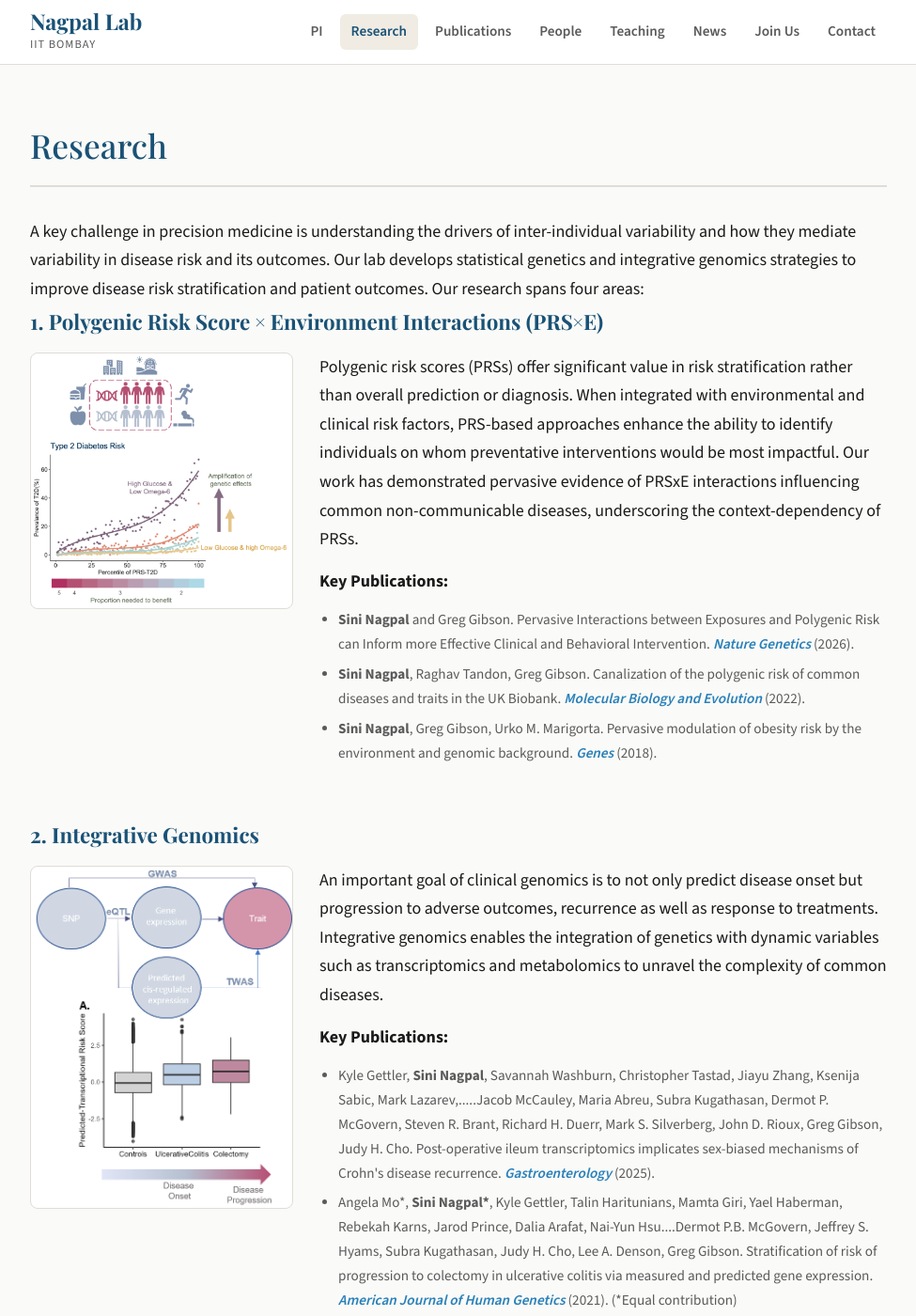
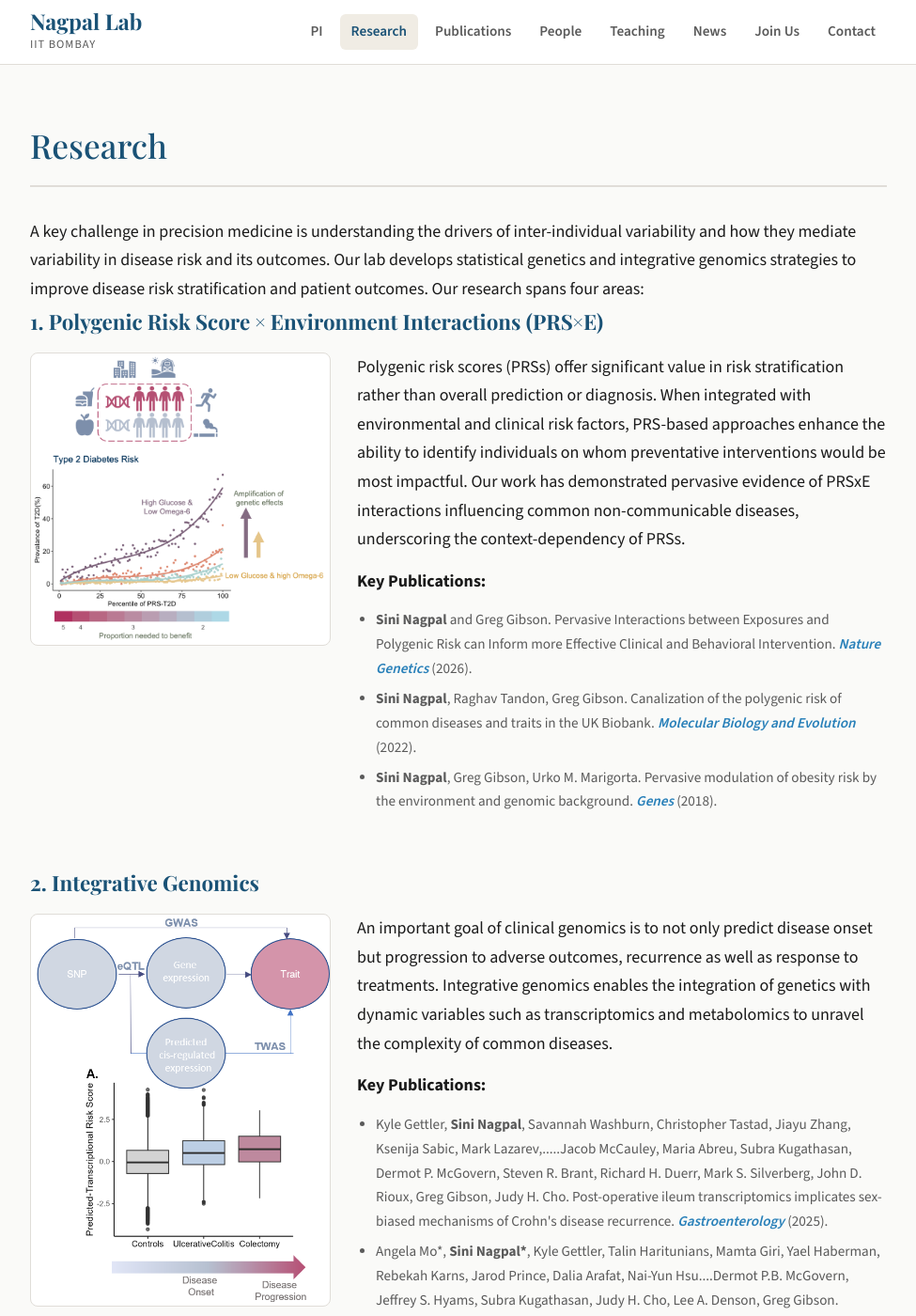
Before and after one commit to nagpallab/nagpallab.github.io, a Jekyll site: the page built from research.md, in a window 1280 px wide and 1400 px high. Shown: the whole window at 94% size, without its empty margins (152-1127 px from the left). Built offline with Jekyll 4.4.1, drawn with Linux system fonts in a browser that asks for light colours.

Commit message:
Update style.css

```diff
--- a/assets/css/style.css
+++ b/assets/css/style.css
@@ -232,7 +232,7 @@ a:hover { color: var(--color-accent); }
   align-items: flex-start;
 }
 .research-block-img {
-  width: 280px;
+  width: 320px;
   flex-shrink: 0;
   border-radius: 8px;
   border: 1px solid var(--color-border);
```
